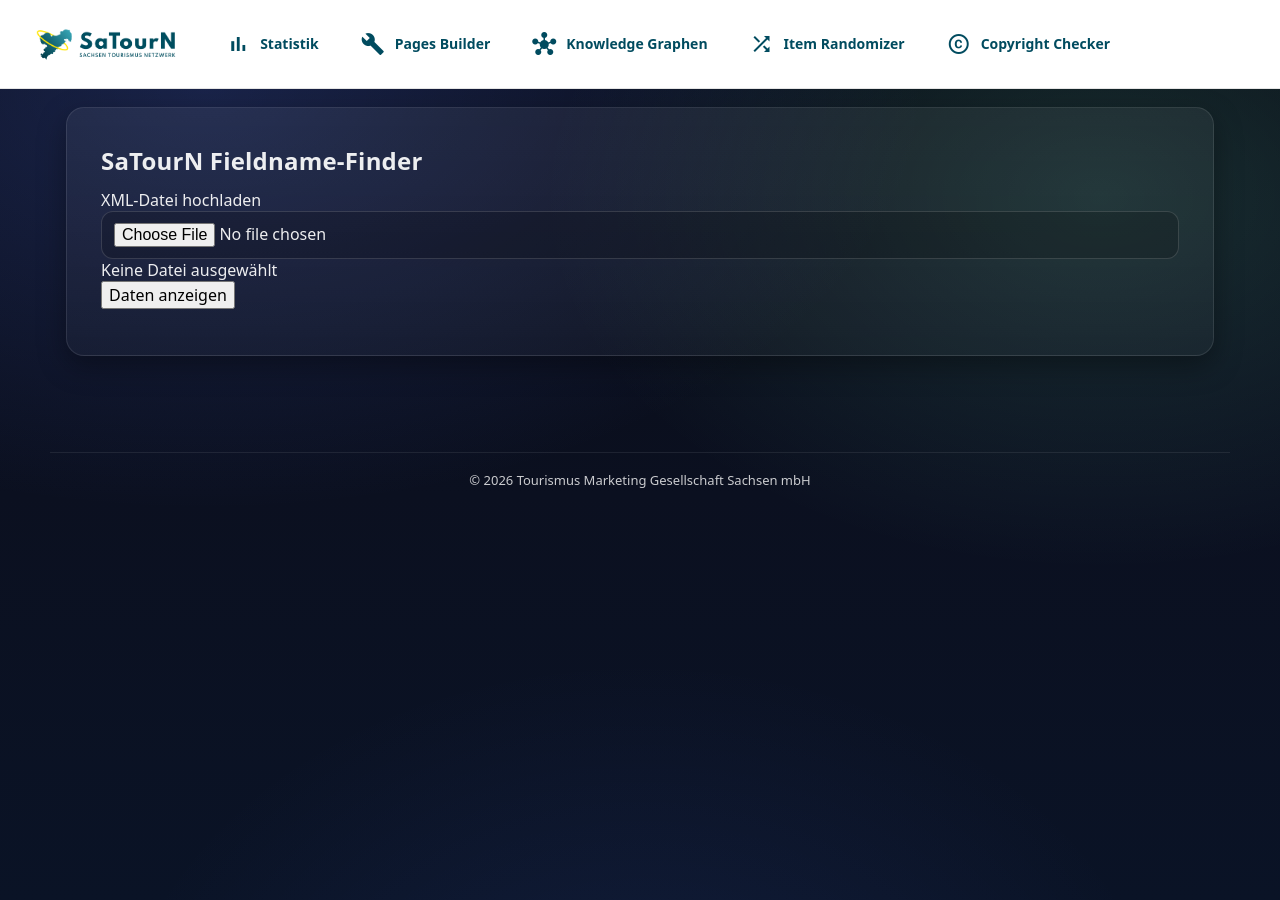
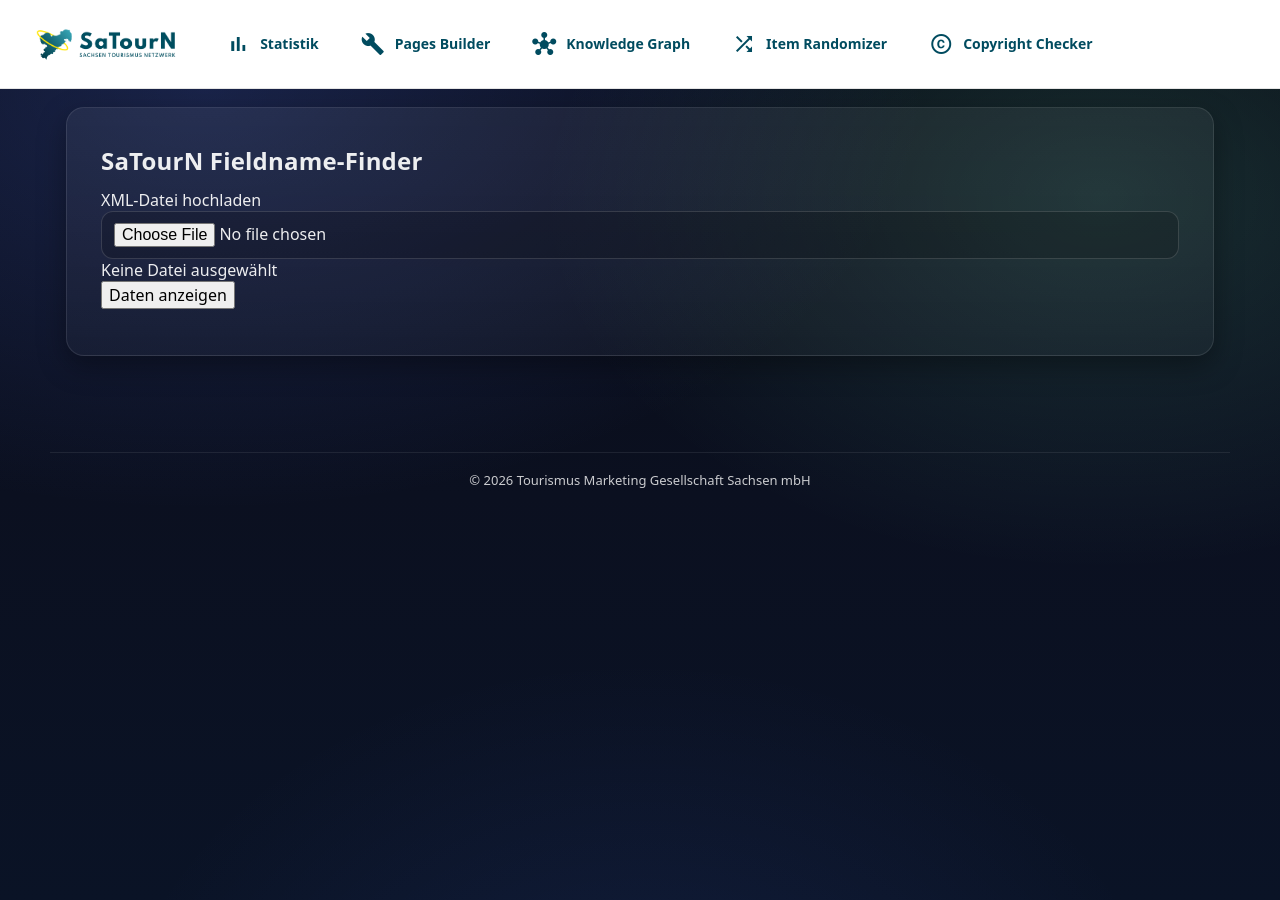
Before and after one commit to Tim-Meyer-TMGS/SaTourN, a Jekyll site: the page built from Fieldname-Finder/index.html, in a window 1280 px wide. Built offline with Jekyll 4.4.1, drawn with Linux system fonts in a browser that asks for light colours.

Commit message:
Update menu.html

```diff
--- a/_includes/menu.html
+++ b/_includes/menu.html
@@ -19,7 +19,7 @@
 
     <a href="{{ site.baseurl }}/KG-Finder/index.html" class="menu-item">
       <span class="material-icons menu-icon">hub</span>
-      <div class="menu-text">Knowledge Graphen</div>
+      <div class="menu-text">Knowledge Graph</div>
     </a>
 
 
```
